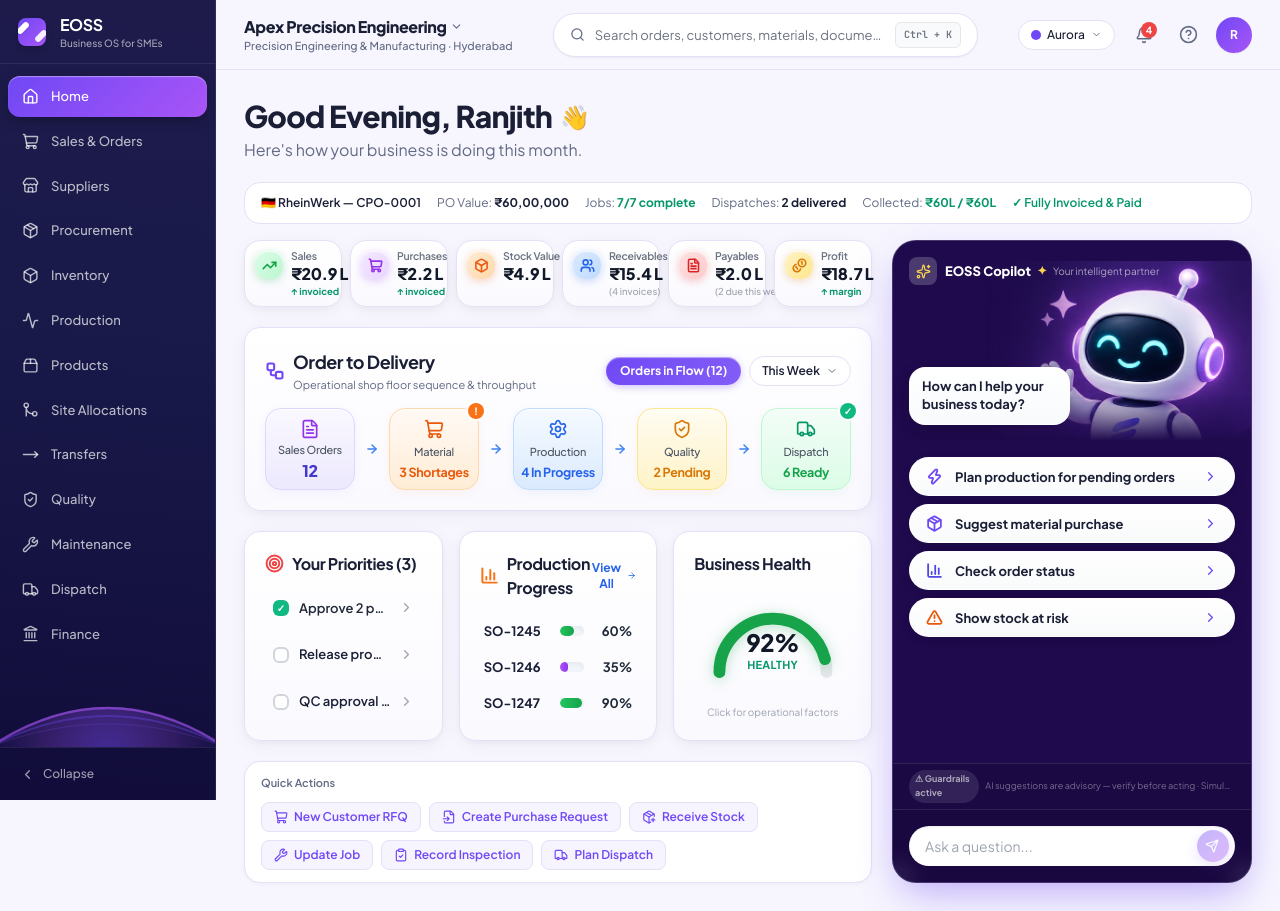
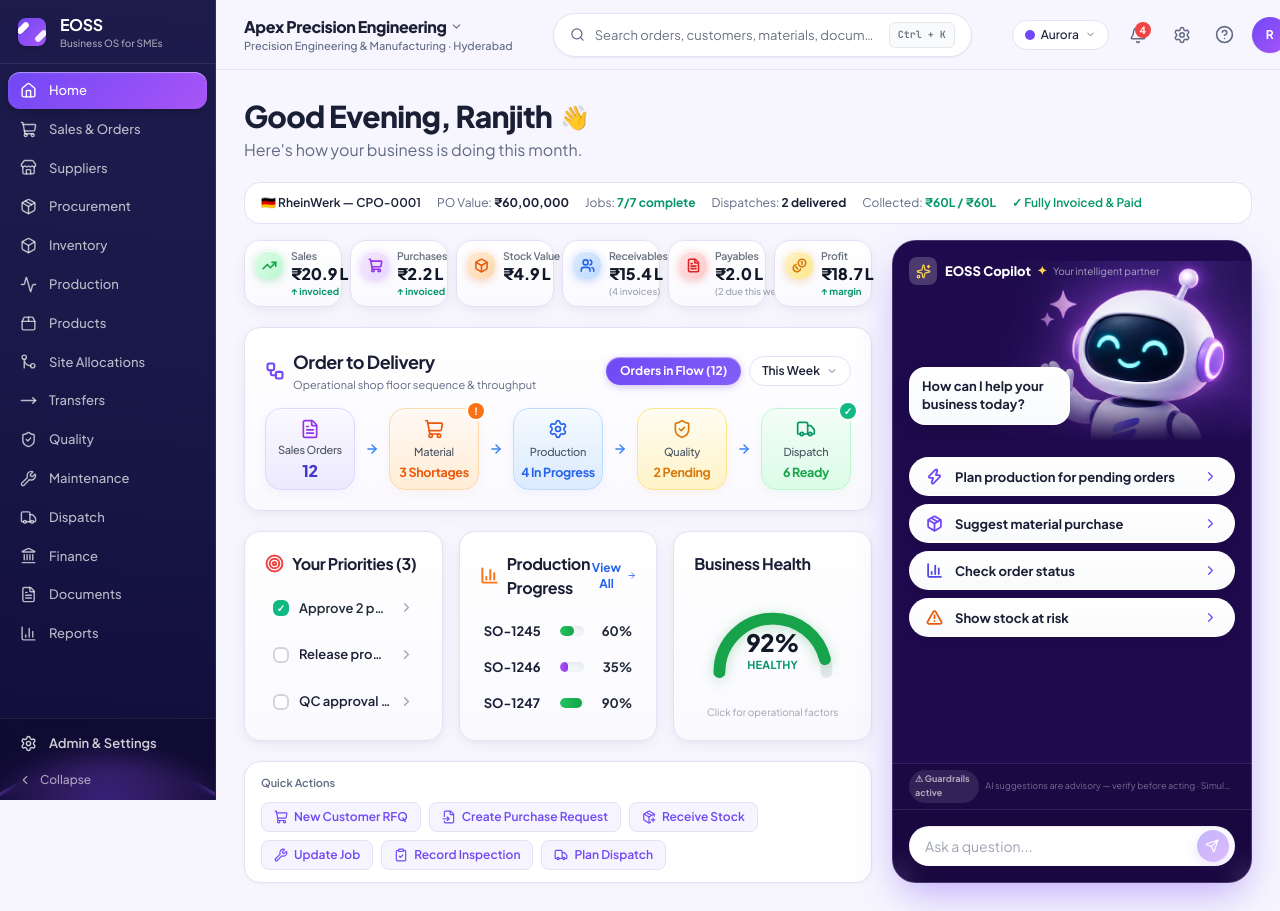
Before and after one commit to ranjithkodakandla/EOSS, a React (Vite) app: page / in a window 1280 px wide. Built offline with nearby package versions, Linux system fonts and the light colour scheme.

Commit message:
feat(navigation): pin Admin & Settings in persistent sidebar footer, add TopBar settings shortcut, and support /settings route

```diff
--- a/src/App.tsx
+++ b/src/App.tsx
@@ -109,6 +109,7 @@ export default function App() {
           <Route path="allocations" element={<Allocations />} />
           <Route path="transfers" element={<Transfers />} />
           <Route path="admin" element={<Admin />} />
+          <Route path="settings" element={<Admin />} />
           <Route path="admin/audit" element={<AuditTimeline />} />
           <Route path="*" element={<Home />} />
         </Route>
--- a/src/components/layout/BottomNav.tsx
+++ b/src/components/layout/BottomNav.tsx
@@ -9,7 +9,7 @@ const MOBILE_NAV = [
   { path: '/jobs', label: 'Jobs', icon: <ClipboardCheck size={20} /> },
   { path: '/inventory', label: 'Stock', icon: <Package size={20} /> },
   { path: '/sales', label: 'Sales', icon: <Briefcase size={20} /> },
-  { path: '/admin', label: 'More', icon: <Settings size={20} /> },
+  { path: '/admin', label: 'Admin', icon: <Settings size={20} /> },
 ];
 
 export default function BottomNav() {
--- a/src/components/layout/Sidebar.tsx
+++ b/src/components/layout/Sidebar.tsx
@@ -32,7 +32,6 @@ const NAV_ITEMS: NavItem[] = [
   { path: '/finance', label: 'Finance', icon: <Landmark size={17} /> },
   { path: '/documents', label: 'Documents', icon: <FileText size={17} /> },
   { path: '/reports', label: 'Reports', icon: <BarChart3 size={17} /> },
-  { path: '/admin', label: 'Admin & Security', icon: <Settings size={17} /> },
 ];
 
 function AuroraWave({ theme }: { theme: string }) {
@@ -127,7 +126,7 @@ export default function Sidebar() {
       </div>
 
       {/* Nav Items */}
-      <nav className="flex-1 overflow-y-auto py-3 px-2 space-y-1 scrollbar-none">
+      <nav className="flex-1 overflow-y-auto py-2 px-2 space-y-0.5 relative z-10">
         {NAV_ITEMS.map((item, idx) => (
           <NavLink
             key={`${item.path}-${idx}`}
@@ -136,7 +135,7 @@ export default function Sidebar() {
             title={collapsed ? item.label : undefined}
             className={({ isActive }) => clsx(
               'flex items-center gap-3 rounded-xl transition-all duration-150 text-[13px] font-medium',
-              collapsed ? 'justify-center p-2.5 mx-auto w-10 h-10' : 'px-3.5 py-2.5',
+              collapsed ? 'justify-center p-2 mx-auto w-9 h-9' : 'px-3 py-2',
               isActive
                 ? 'text-white shadow-md'
                 : 'text-white/70 hover:text-white hover:bg-white/10'
@@ -161,25 +160,48 @@ export default function Sidebar() {
         ))}
       </nav>
 
-      {/* Aurora wave ornament */}
-      <div className="relative flex-shrink-0 h-[90px] overflow-hidden pointer-events-none" aria-hidden="true">
+      {/* Aurora wave ornament (rendered behind footer) */}
+      <div className="absolute bottom-0 left-0 right-0 h-[80px] overflow-hidden pointer-events-none z-0" aria-hidden="true">
         <AuroraWave theme={eossTheme} />
       </div>
 
-      {/* Collapse toggle */}
+      {/* Persistent Sidebar Footer: Admin & Settings + Collapse */}
       <div
-        className="flex-shrink-0 p-2.5 border-t"
-        style={{ borderColor: 'var(--sidebar-border, rgba(255,255,255,0.08))' }}
+        className="flex-shrink-0 px-2 py-1.5 border-t relative z-10 backdrop-blur-md"
+        style={{ borderColor: 'var(--sidebar-border, rgba(255,255,255,0.08))', background: 'rgba(0,0,0,0.15)' }}
       >
+        <NavLink
+          to="/admin"
+          title={collapsed ? 'Admin & Settings' : undefined}
+          className={({ isActive }) => clsx(
+            'flex items-center gap-3 rounded-xl transition-all duration-150 text-[13px] font-medium mb-1',
+            collapsed ? 'justify-center p-2 mx-auto w-9 h-9' : 'px-3 py-2',
+            isActive
+              ? 'text-white shadow-md'
+              : 'text-white/80 hover:text-white hover:bg-white/10'
+          )}
+          style={({ isActive }) => ({
+            background: isActive
+              ? 'var(--sidebar-active-bg, linear-gradient(135deg, var(--brand), var(--brand-secondary)))'
+              : 'transparent',
+            boxShadow: isActive
+              ? '0 4px 14px -2px rgba(0, 0, 0, 0.3), inset 0 1px 1px rgba(255, 255, 255, 0.4)'
+              : undefined,
+          })}
+        >
+          <span className="flex-shrink-0"><Settings size={17} /></span>
+          {!collapsed && <span className="truncate font-semibold">Admin & Settings</span>}
+        </NavLink>
+
         <button
           onClick={toggleSidebar}
           className={clsx(
-            'flex items-center gap-2 w-full rounded-lg px-2.5 py-2 text-xs font-medium text-white/60 hover:text-white hover:bg-white/10 transition-colors',
+            'flex items-center gap-2 w-full rounded-lg px-2.5 py-1.5 text-xs font-medium text-white/60 hover:text-white hover:bg-white/10 transition-colors',
             collapsed ? 'justify-center' : ''
           )}
           title={collapsed ? 'Expand sidebar' : 'Collapse sidebar'}
         >
-          {collapsed ? <ChevronRight size={15} /> : <><ChevronLeft size={15} /><span>Collapse</span></>}
+          {collapsed ? <ChevronRight size={14} /> : <><ChevronLeft size={14} /><span>Collapse</span></>}
         </button>
       </div>
     </aside>
--- a/src/components/layout/TopBar.tsx
+++ b/src/components/layout/TopBar.tsx
@@ -1,5 +1,6 @@
 import React, { useState } from 'react';
-import { Search, HelpCircle, ChevronDown, Check, X, User } from 'lucide-react';
+import { NavLink, useNavigate } from 'react-router-dom';
+import { Search, HelpCircle, ChevronDown, Check, X, User, Settings } from 'lucide-react';
 import { useStore, type EOSSTheme } from '../../store';
 import NotificationDropdown from './NotificationDropdown';
 import GlobalSearchModal from '../search/GlobalSearchModal';
@@ -145,6 +146,18 @@ export default function TopBar() {
           {/* Notifications */}
           <NotificationDropdown />
 
+          {/* Admin & Settings Link */}
+          <NavLink
+            to="/admin"
+            className={({ isActive }) => clsx(
+              "p-1.5 rounded-full text-[var(--text-2)] hover:text-[var(--text)] hover:bg-[var(--surface-2)] transition-colors cursor-pointer flex items-center justify-center",
+              isActive && "text-[var(--brand)] bg-[var(--surface-2)]"
+            )}
+            title="Admin & Settings"
+          >
+            <Settings size={18} />
+          </NavLink>
+
           {/* Help Button */}
           <div className="relative hidden sm:block">
             <button
@@ -216,6 +229,7 @@ function ProfileModal({ currentUser, eossTheme, themes, onThemeChange, onClose,
   onClose: () => void;
   onSave: () => void;
 }) {
+  const navigate = useNavigate();
   const [selectedTheme, setSelectedTheme] = useState<EOSSTheme>(eossTheme);
   return (
     <div className="fixed inset-0 z-50 flex items-center justify-center bg-black/40 backdrop-blur-sm p-4">
@@ -252,6 +266,15 @@ function ProfileModal({ currentUser, eossTheme, themes, onThemeChange, onClose,
               ))}
             </div>
           </div>
+          {/* Quick link to Admin & Settings */}
+          <div className="pt-2 border-t border-[var(--border)]">
+            <button
+              onClick={() => { onClose(); navigate('/admin?tab=settings'); }}
+              className="w-full flex items-center justify-center gap-2 py-2 px-3 rounded-xl border border-[var(--border)] text-xs font-semibold text-[var(--text)] hover:bg-[var(--surface-2)] transition-colors"
+            >
+              <Settings size={14} className="text-[var(--brand)]" /> Open Admin & System Settings
+            </button>
+          </div>
         </div>
         <div className="px-6 pb-5 flex gap-3">
           <button onClick={onClose} className="flex-1 py-2.5 border border-[var(--border)] rounded-xl text-sm text-[var(--text-2)]">Cancel</button>
--- a/src/workspaces/admin/Admin.tsx
+++ b/src/workspaces/admin/Admin.tsx
@@ -1,5 +1,5 @@
 import React, { useState } from 'react';
-import { useNavigate } from 'react-router-dom';
+import { useNavigate, useLocation, useSearchParams } from 'react-router-dom';
 import { Users, Settings, Shield, Clock, ChevronRight } from 'lucide-react';
 import { useStore, DEMO_USERS } from '../../store';
 import { COMPANY } from '../../context/company';
@@ -13,22 +13,29 @@ const ROLE_LABELS: Record<string, string> = {
 
 export default function Admin() {
   const navigate = useNavigate();
-  const { currentUser } = useStore();
-  const [tab, setTab] = useState<'users' | 'settings'>('users');
+  const location = useLocation();
+  const [searchParams, setSearchParams] = useSearchParams();
+  const { currentUser, switchRole } = useStore();
+  const initialTab = (location.pathname.includes('/settings') || searchParams.get('tab') === 'settings') ? 'settings' : 'users';
+  const [tab, setTab] = useState<'users' | 'settings'>(initialTab);
 
-  if (!['owner', 'auditor'].includes(currentUser.role)) {
-    return (
-      <div className="flex flex-col items-center justify-center h-64 p-6">
-        <Shield size={40} className="text-[var(--text-3)] mb-3" />
-        <p className="text-[var(--text-2)] text-sm">Admin access is restricted to Owner and Auditor roles.</p>
-      </div>
-    );
-  }
+  const isAuthorized = ['owner', 'auditor'].includes(currentUser.role);
 
   return (
     <div className="flex flex-col h-full">
+      {!isAuthorized && (
+        <div className="bg-amber-500/10 border-b border-amber-500/30 px-5 py-2.5 flex items-center justify-between text-xs text-amber-800 dark:text-amber-200">
+          <span>You are viewing as <strong>{currentUser.name} ({ROLE_LABELS[currentUser.role] ?? currentUser.role})</strong>. Full administrative changes require Owner role.</span>
+          <button onClick={() => switchRole('owner')} className="px-3 py-1 bg-amber-600 text-white rounded-lg font-semibold hover:opacity-90">Switch to Owner (Demo)</button>
+        </div>
+      )}
+
       {/* Toolbar */}
       <div className="flex-shrink-0 flex items-center gap-2 px-5 py-3 border-b flex-wrap" style={{ borderColor: 'var(--border)', background: 'var(--surface)' }}>
+        <div className="flex items-center gap-2">
+          <Settings size={18} className="text-[var(--brand)]" />
+          <h1 className="text-base font-bold text-[var(--text)]">Admin & Settings</h1>
+        </div>
         <div className="flex-1" />
         <button onClick={() => navigate('/admin/audit')} className="flex items-center gap-1.5 px-3 py-1.5 rounded-lg border text-xs font-medium hover:opacity-80"
           style={{ borderColor: 'var(--border)', color: 'var(--text-2)' }}>
@@ -38,8 +45,8 @@ export default function Admin() {
 
       {/* Tabs */}
       <div className="flex-shrink-0 flex items-center border-b px-5" style={{ borderColor: 'var(--border)', background: 'var(--surface)' }}>
-        {([['users', `Users (${DEMO_USERS.length})`], ['settings', 'Settings']] as [string, string][]).map(([id, label]) => (
-          <button key={id} onClick={() => setTab(id as any)}
+        {([['users', `Users (${DEMO_USERS.length})`], ['settings', 'Company Settings']] as [string, string][]).map(([id, label]) => (
+          <button key={id} onClick={() => { setTab(id as any); setSearchParams({ tab: id }); }}
             className="relative px-4 py-3 text-sm font-medium transition-colors whitespace-nowrap"
             style={{ color: tab === id ? 'var(--brand)' : 'var(--text-2)' }}>
             {label}
```
Also changed, not shown: 1 other file (tests, documents, lock files or other folders).
